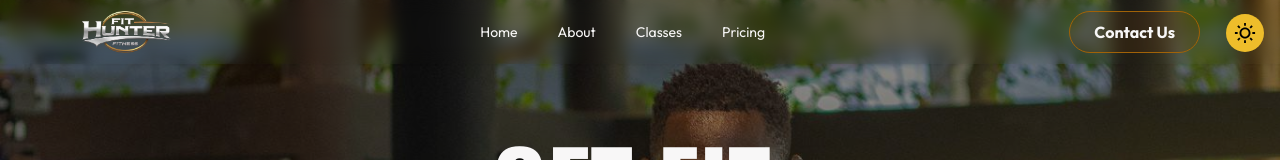
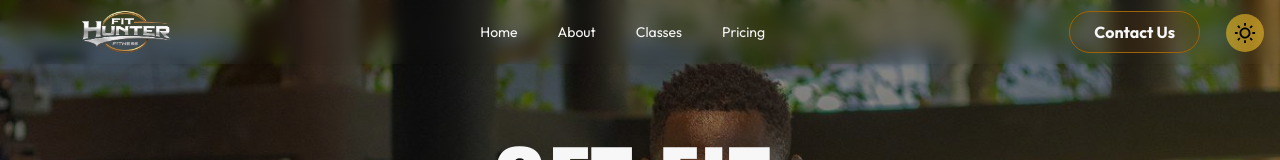
Before and after one commit to samziro/the-hunter, a React (Vite) app: page / in a window 1280 px wide. Shown: the top 160 px of the page. Built offline with nearby package versions, Linux system fonts and the light colour scheme.

Commit message:
first commit

```diff
--- a/src/App.jsx
+++ b/src/App.jsx
@@ -47,7 +47,7 @@ const App = () => {
       {
         <motion.div
           onClick={changeTheme}
-          className="fixed right-4 top-2 md:top-3.5 z-50 cursor-pointer bg-btnDarkTheme p-2 rounded-full flex items-center justify-center"
+          className="fixed right-12 md:right-4 top-3 md:top-3.5 z-50 cursor-pointer bg-btnDarkTheme/60 p-1 md:p-2 rounded-full flex items-center justify-center"
           initial={{ opacity: 0 }}
           animate={{ opacity: 1 }}
           transition={{ delay: 1, duration: 2 }}
```
